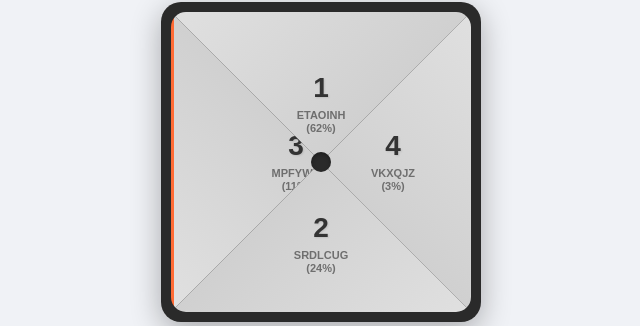
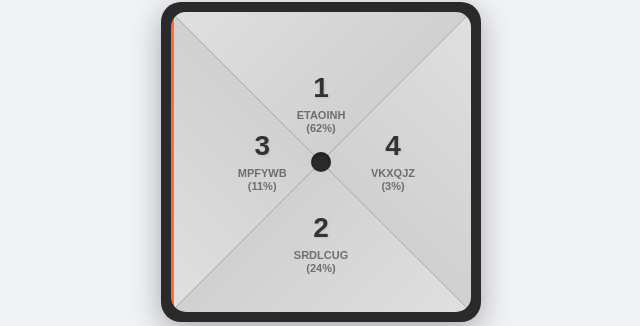
Before and after one commit to jacobsafar/AIKeyboard, a Flask app: page / in a window 1280 px wide. Shown: the part 578-904 px from the top of the page, without its empty margins (319-959 px from the left). Run offline with Flask 3, Linux system fonts and the light colour scheme; data that the repository does not hold is empty.

Commit message:
Adjust the position of the text inside the left-side keyboard button
Corrects the alignment of the left keyboard button text in index.html; adds screenshot.

Replit-Commit-Author: Agent
Replit-Commit-Session-Id: a5423560-fe8c-4923-b041-d1706ba0ca4b
Replit-Commit-Screenshot-Url: https://storage.googleapis.com/screenshot-production-us-central1/6be75296-ea90-4192-8eff-f369ab9c8a21/a5423560-fe8c-4923-b041-d1706ba0ca4b/AcrkF2h

```diff
--- a/templates/index.html
+++ b/templates/index.html
@@ -220,8 +220,8 @@
         .keyboard-button.left .button-content {
             position: absolute;
             top: 50%;
-            left: 40%;
-            transform: translate(-20px, -50%);
+            left: 30%;
+            transform: translate(-50%, -50%);
         }
 
         .button-content {
```
Also changed, not shown: attached_assets/Screenshot 2025-07-18 at 9.37.49 PM_1752899870227.png (added).
